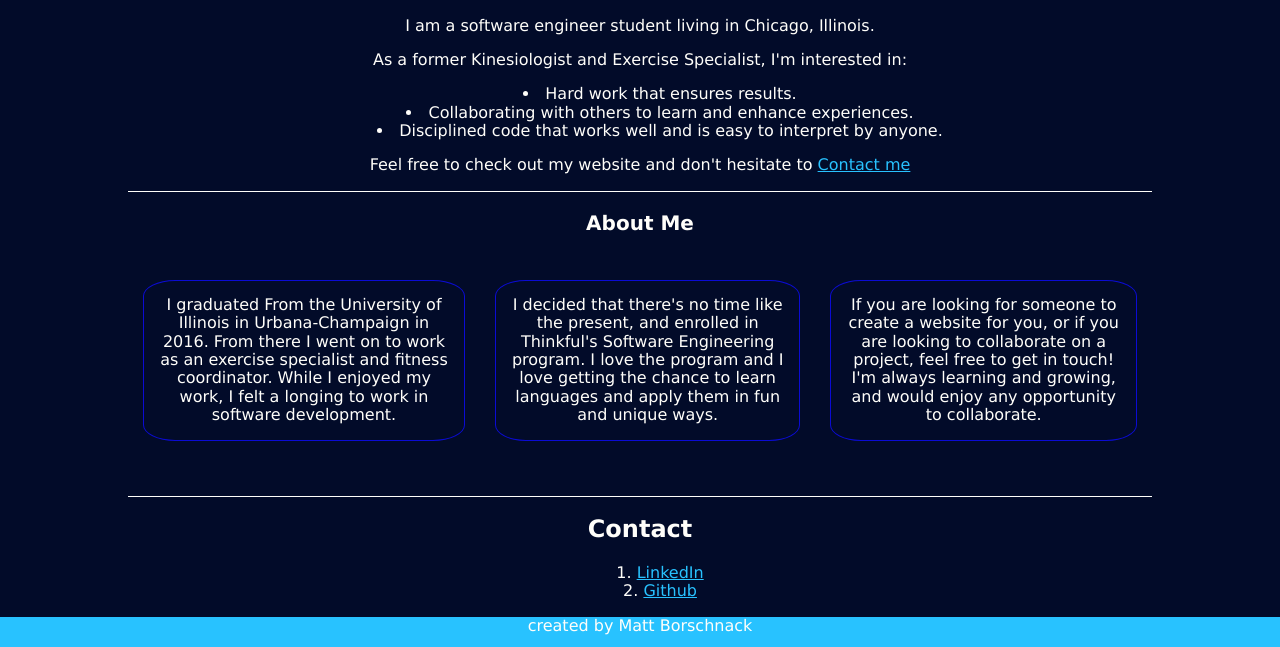
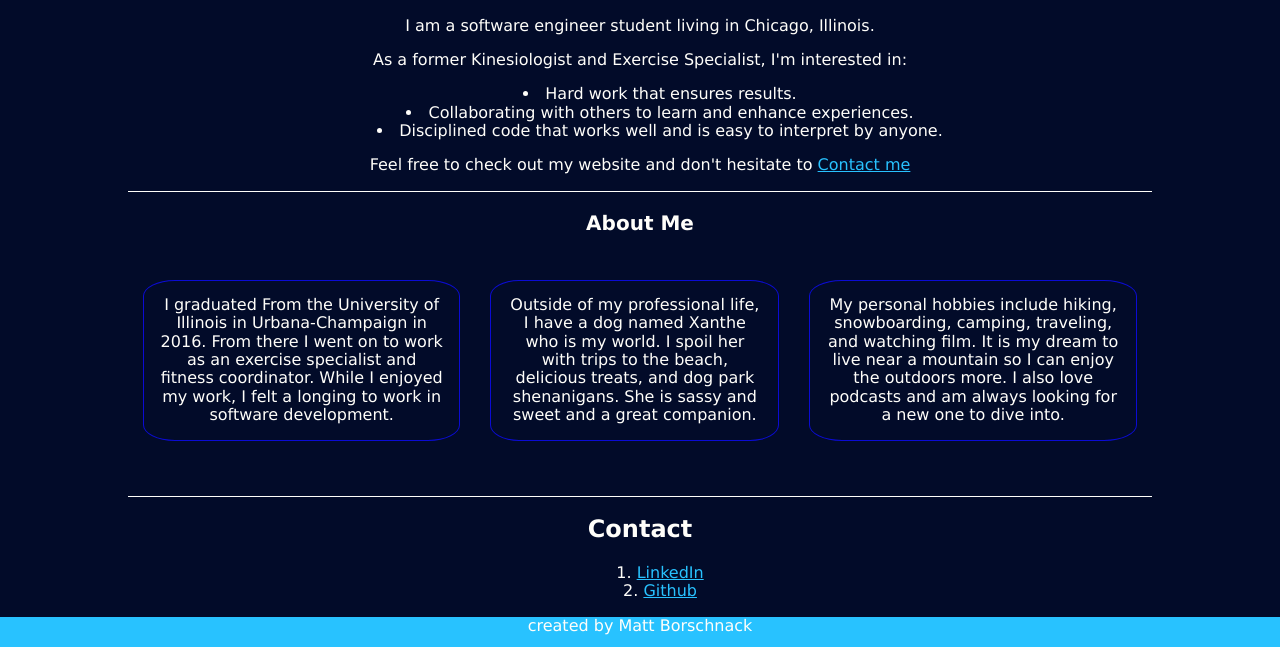
Before and after one commit to mborsch/thinkful-portfolio, a plain HTML site: page index.html in a window 1280 px wide. Shown: the part 549-1196 px from the top of the page. Drawn offline with nearby package versions, Linux system fonts and the light colour scheme; files whose address does not match are found by name.

Commit message:
Update index.html

```diff
--- a/index.html
+++ b/index.html
@@ -50,15 +50,14 @@
                 While I enjoyed my work, I felt a longing to work in software development.
             </div>
             <div class="about-center">
-                I decided that there's no time like the present, and enrolled in Thinkful's Software Engineering
-                program.
-                I love the program and I love getting the chance to learn languages and apply them in fun and unique
-                ways.
+               Outside of my professional life, I have a dog named Xanthe who is my world.
+                I spoil her with trips to the beach, delicious treats, and dog park shenanigans.
+                She is sassy and sweet and a great companion.
             </div>
             <div class="about-right">
-                If you are looking for someone to create a website for you, or if you are looking to collaborate on a
-                project, feel free to get in touch!
-                I'm always learning and growing, and would enjoy any opportunity to collaborate.
+                My personal hobbies include hiking, snowboarding, camping, traveling, and watching film.
+                It is my dream to live near a mountain so I can enjoy the outdoors more.
+                I also love podcasts and am always looking for a new one to dive into.
             </div>
 
         </article>
```
